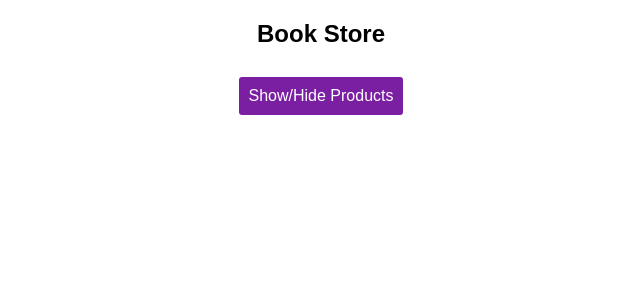
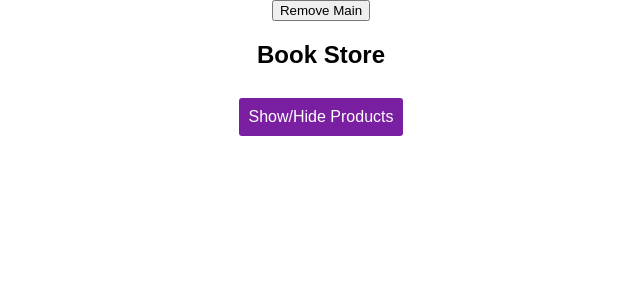
Before and after one commit to Epomis09/React-Redux-Training-Sadri, a React (Create React App) app: page / in a window 1280 px wide. Shown: the top 300 px of the page, without its empty margins (319-959 px from the left). Built offline with nearby package versions, Linux system fonts and the light colour scheme.

Commit message:
42-clean-up-with-useeffect

```diff
--- a/src/App.js
+++ b/src/App.js
@@ -16,6 +16,7 @@ constructor(props) {
             { id: 3, title: "Book 3", price: "79" }
         ],
         showProducts: false,
+        showMain: true,
     }
 
     changePriceHandler = (newTitle) => {
@@ -82,10 +83,12 @@ constructor(props) {
 
         return (
             <div className="center">
+                <button onClick = {() => this.setState({ showMain: false})}>Remove Main</button>
+                {this.state.showMain ?
                 <Main
                     products={this.state.products}
                     click={this.toggleProductHandler}
-                />
+                /> : null }
                 {products}
             </div>
         );
--- a/src/components/Main/Main.js
+++ b/src/components/Main/Main.js
@@ -6,6 +6,9 @@ const Main = (props) => {
         setTimeout(() => {
             alert("HTTP Request!");
         }, 2000);
+        return () => {
+            console.log('Main.js cleanup');
+        }
     }, []);
 
     const btn = {
--- a/src/components/ProductList/ProductList.js
+++ b/src/components/ProductList/ProductList.js
@@ -16,6 +16,10 @@ class ProductList extends Component {
         console.log('ProductList componentDidUpdate');
     }
 
+    componentWillUnmount() {
+        console.log('ProductList componentWillUnmount');
+    }
+
     render() {
         console.log("ProductList");
         return this.props.products.map((item, index) => {
```
Also changed, not shown: 1 other file (tests, documents, lock files or other folders).
